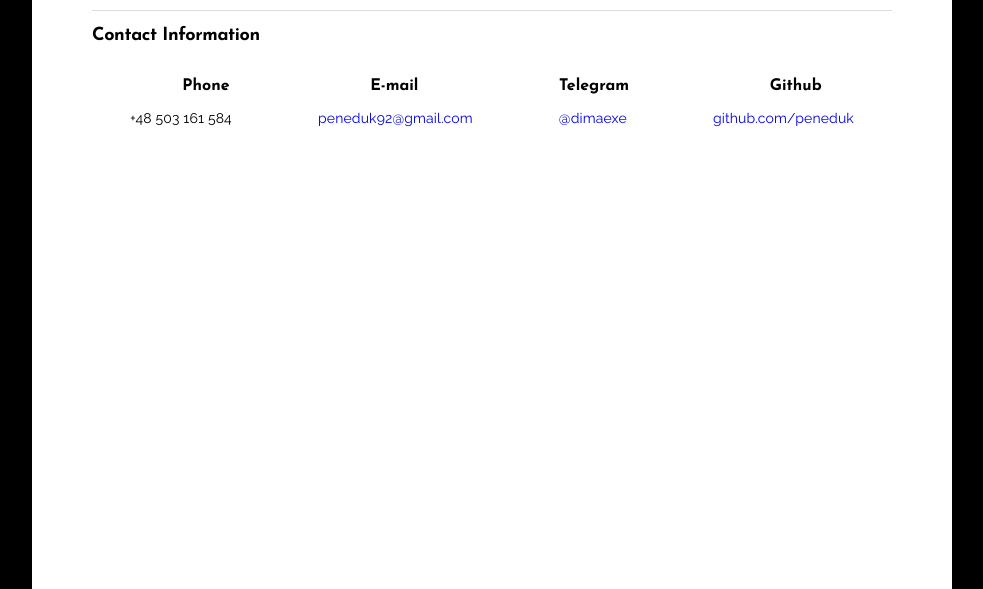
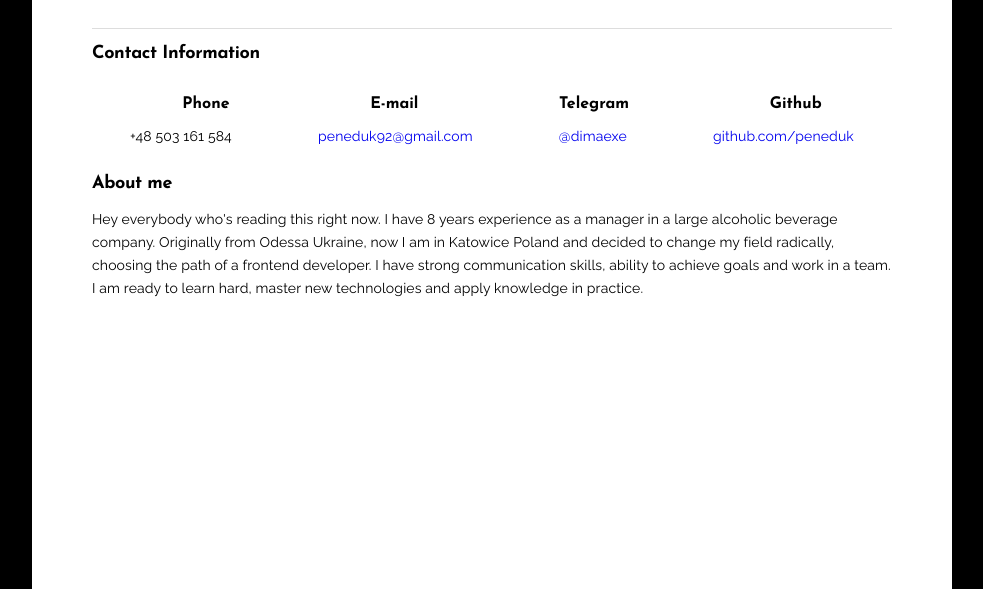
Before and after one commit to peneduk/rsschool-cv, a plain HTML site: page index.html in a window 1280 px wide. Shown: the part 211-800 px from the top of the page, without its empty margins (148-1131 px from the left). Drawn offline with Linux system fonts and the light colour scheme.

Commit message:
feat: add about me info

```diff
--- a/index.html
+++ b/index.html
@@ -11,7 +11,7 @@
     />
   </head>
   <body>
-    <!-- ====HEADER===== -->
+    <!-- =================HEADER==================== -->
     <div class="container">
       <header class="header">
         <div class="image__profile">
@@ -20,8 +20,11 @@
         <h1 class="name">Dmytro Penediuk</h1>
         <h2 class="speciality">Sales Manager</h2>
       </header>
+      <br>
 
-      <!-- ====MAIN==== -->
+      <!-- ==================MAIN=================== -->
+
+      <!-- ===Contact info=== -->
       <div class="main">
         <div class="contact__info">
           <h2 class="contact__info-title">Contact Information</h2>
@@ -42,6 +45,19 @@
             >
           </div>
         </div>
+<br>
+
+        <!-- ===About info=== -->
+         <div class="about__info">
+            <h2 class="about__info-title">About me</h2>
+            <p class="about__info-text">Hey everybody who's reading this right now. I have 8 years
+                experience as a manager in a large alcoholic beverage company.
+                Originally from Odessa Ukraine, now I am in Katowice Poland and
+                decided to change my field radically, choosing the path of a
+                frontend developer. I have strong communication skills, ability to
+                achieve goals and work in a team. I am ready to learn hard, master
+                new technologies and apply knowledge in practice.</p>
+         </div>
       </div>
     </div>
   </body>
```
